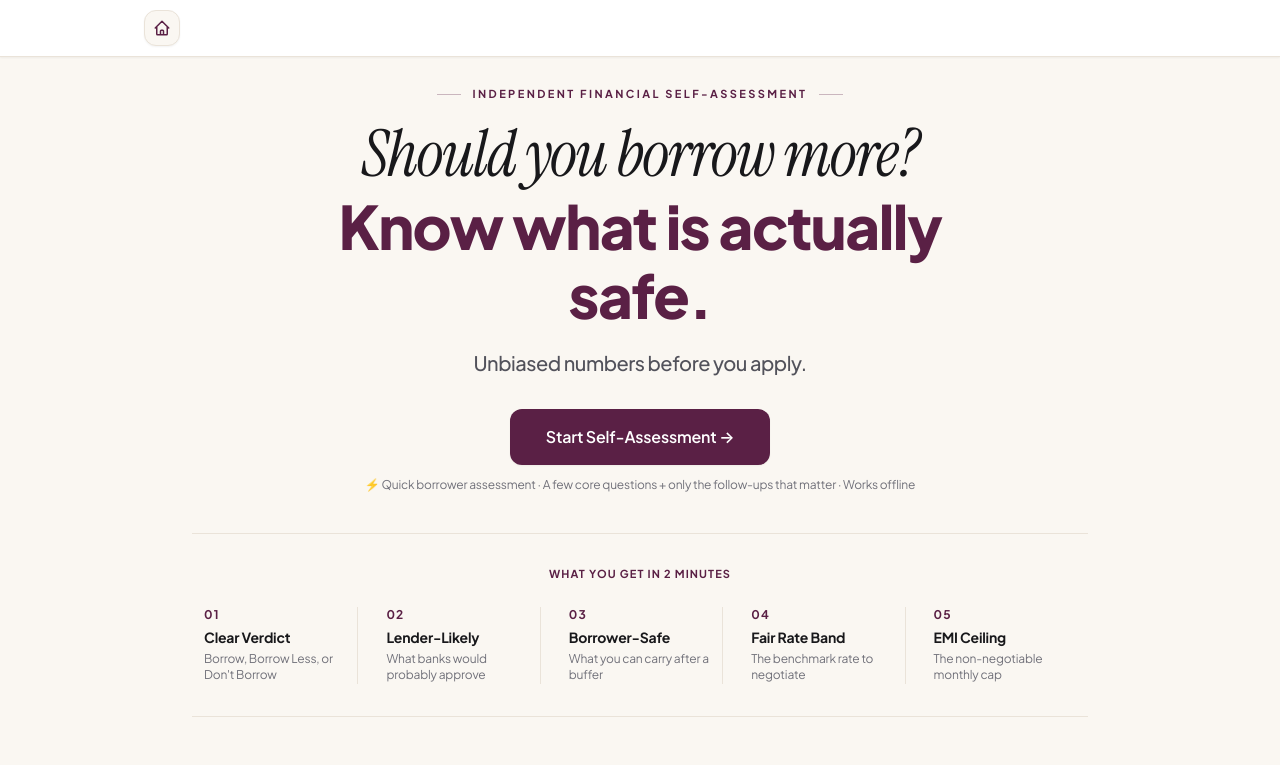
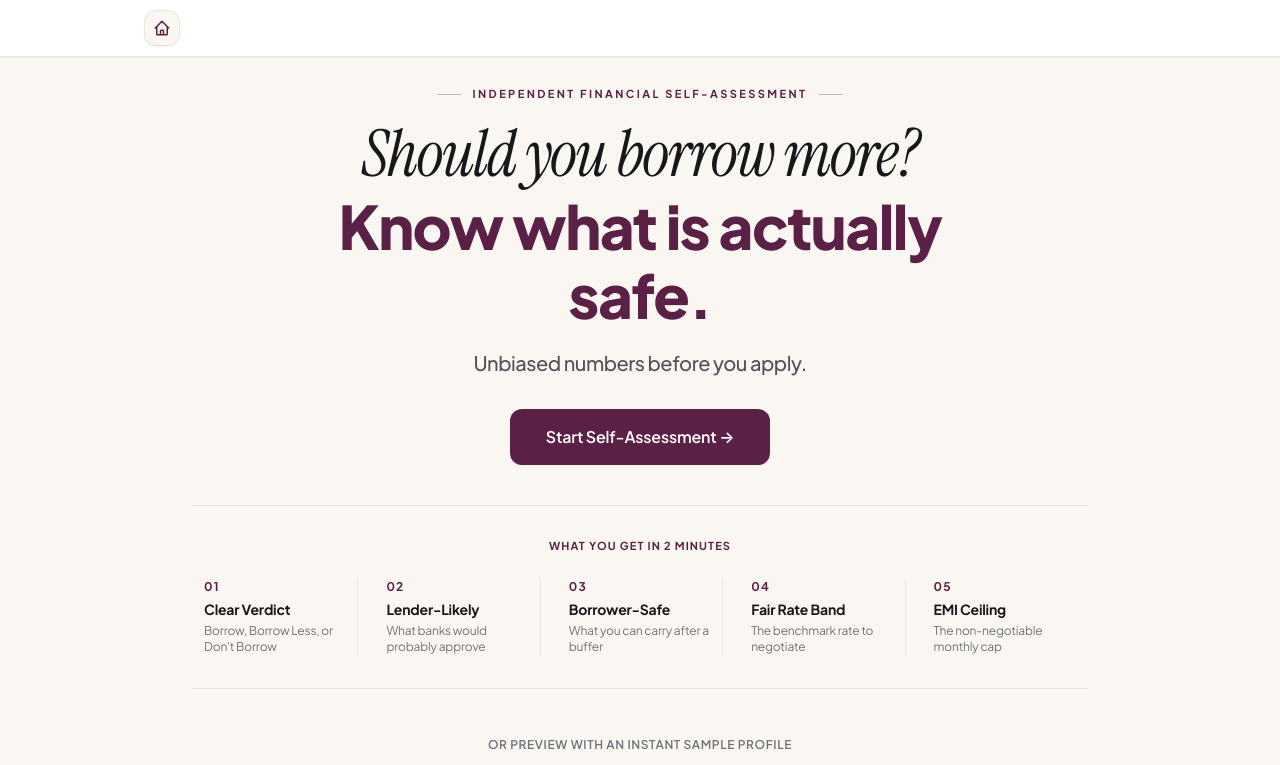
Before and after one commit to viditsharma1405/lokta, a React (Vite) app: page / in a window 1280 px wide. Shown: the top 765 px of the page. Built offline with nearby package versions, Linux system fonts and the light colour scheme.

Commit message:
fix(landing): remove subtext line below primary CTA

```diff
--- a/src/components/common/LandingHero.tsx
+++ b/src/components/common/LandingHero.tsx
@@ -35,9 +35,6 @@ export default function LandingHero({ onStart, onLoadPersona }: LandingHeroProps
             Start Self-Assessment →
           </button>
         </div>
-        <p className="text-xs text-[#71717a] px-2">
-          ⚡ Quick borrower assessment · A few core questions + only the follow-ups that matter · Works offline
-        </p>
       </div>
 
       {/* Cardless Editorial Flow: 5 Key Deliverables */}
```
